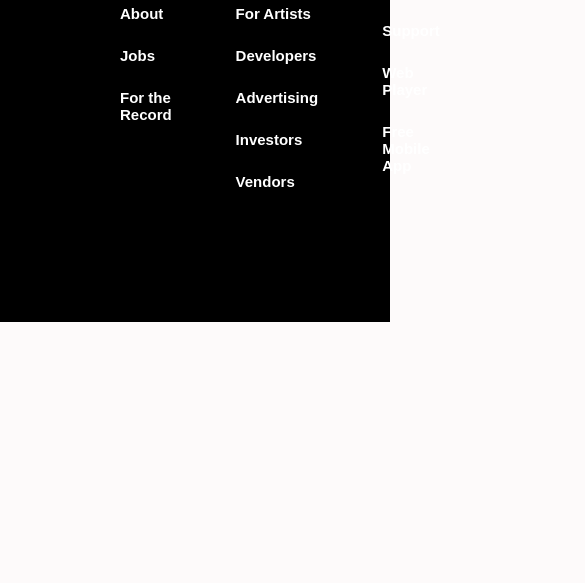
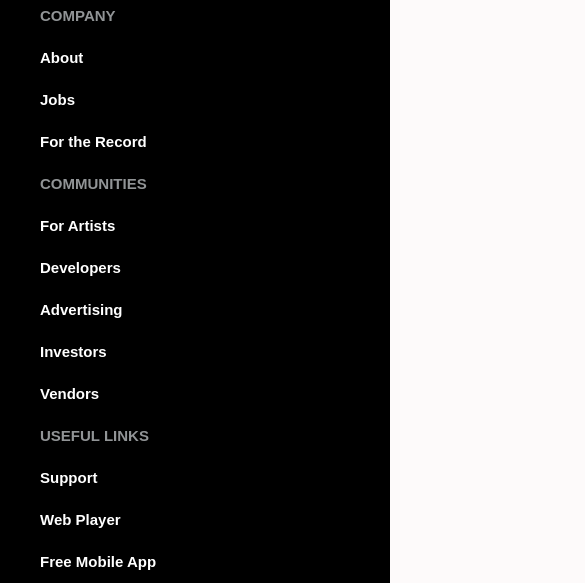
Before and after one commit to tecktrio/spotify-clone, a plain HTML site: page index.html in a window 390 px wide. Shown: the part 3896-4479 px from the top of the page, 585 px wide, since content can reach past the window. Before the commit the page ends 4218 px from the top, so only its background shows below. Drawn offline with Linux system fonts and the light colour scheme.

Commit message:
Update style.css

```diff
--- a/style.css
+++ b/style.css
@@ -205,10 +205,11 @@ body{
 footer{
     background-color: black;
     width: 100%;
-    height: 400;
+    min-height: 400;
     display:flex;
     justify-content: space-evenly;
     padding-top: 80px;
+    padding-bottom: 30px;
 }
 #img4{
     width:200;
@@ -259,4 +260,7 @@ footer li:hover{
 #img2{
     display: none;
 }
+footer{
+    display: block;
+}
   }
```
